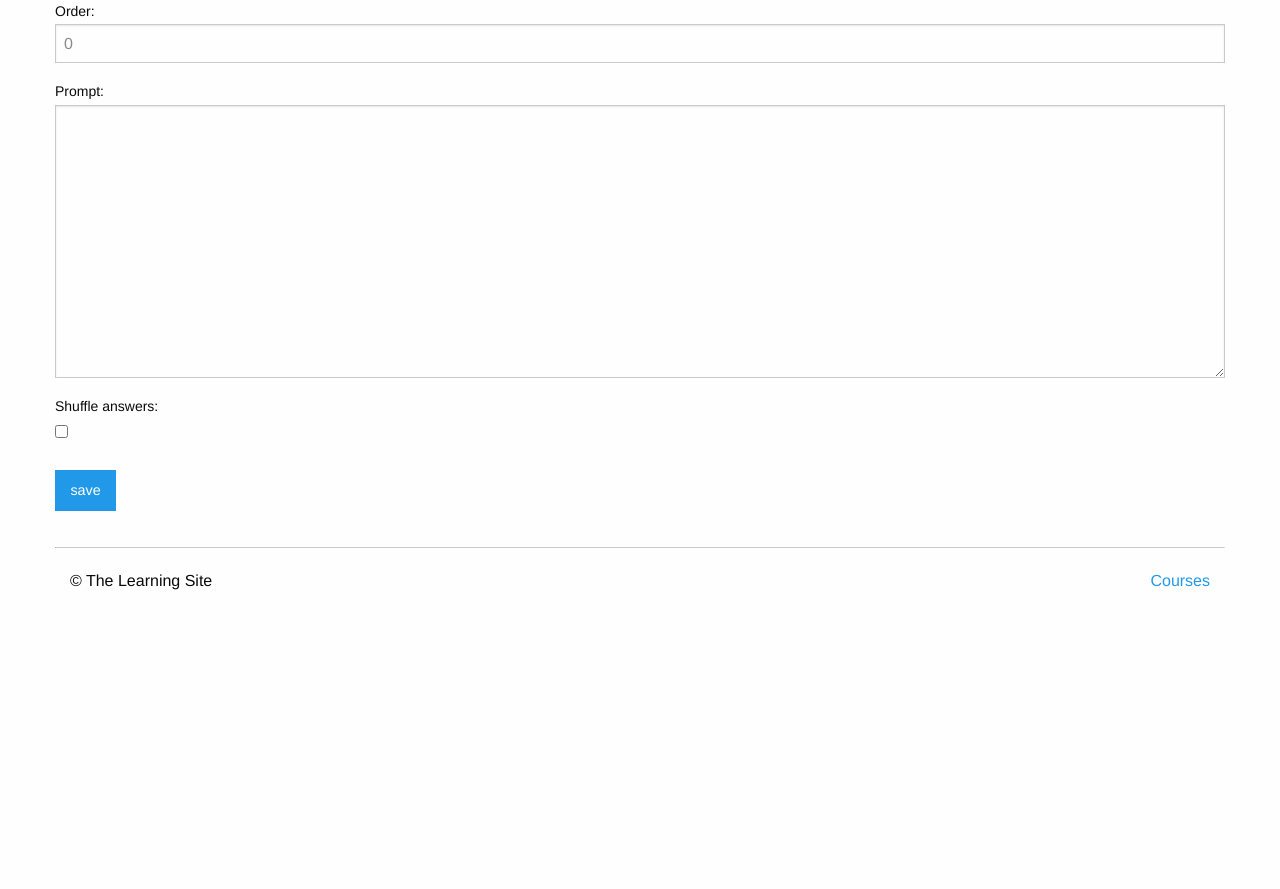
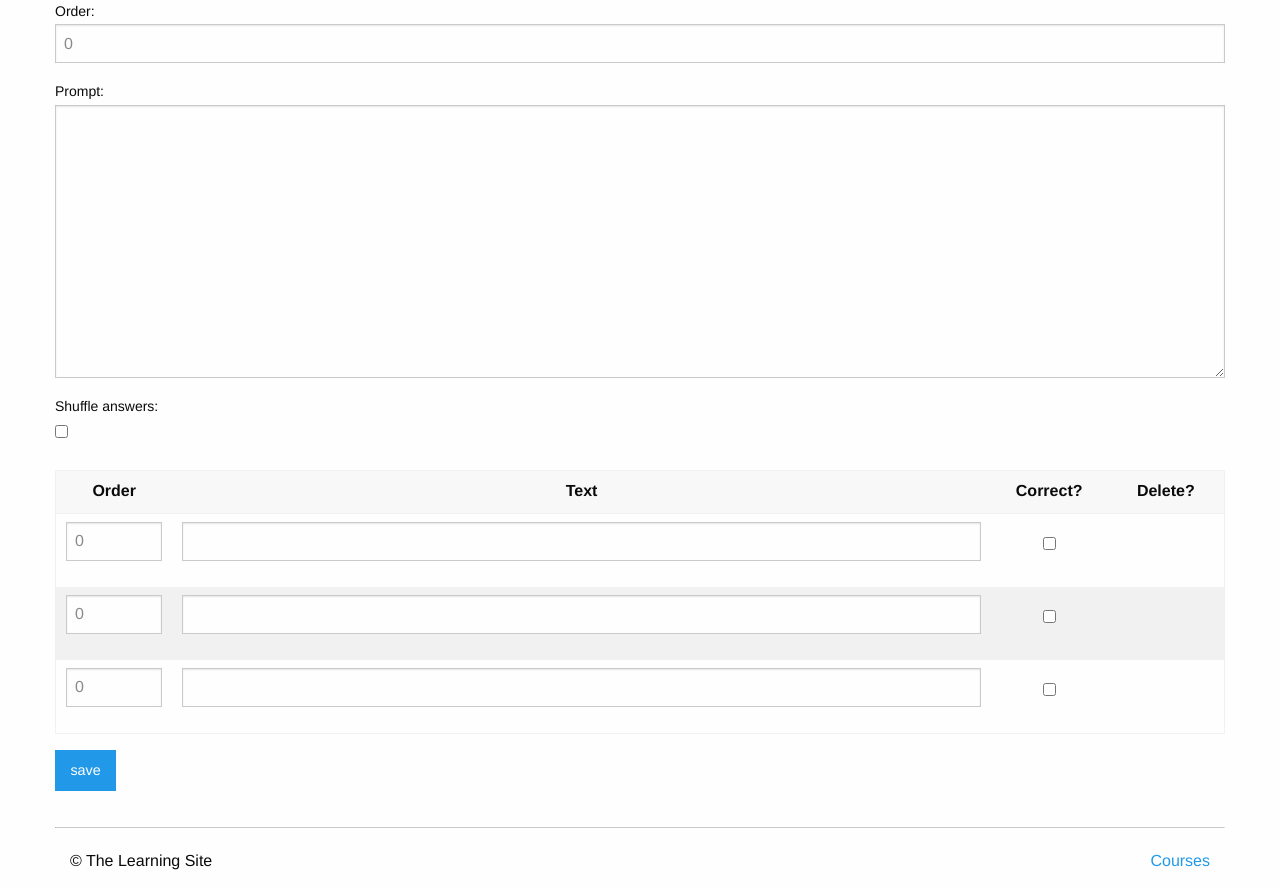
Before and after one commit to Jaxx0/learning-site, a Django app: a page that uses courses/templates/courses/question_form.html in a window 1280 px wide. Shown: the part 180-1069 px from the top of the page. Before the commit the page ends 770 px from the top, so only its background shows below. Run offline with Django 3.2, Linux system fonts and the light colour scheme; a user stored in the database is signed in; data comes from the database, SQL or seed files in the repository; both versions use the stored data as it was after the commit.

Commit message:
Added an Answers inline model formset

```diff
--- a/courses/forms.py
+++ b/courses/forms.py
@@ -1,5 +1,5 @@
 from django.forms import ModelForm, forms
-from django.forms import modelformset_factory
+from django.forms import modelformset_factory, inlineformset_factory
 
 from . import models
 
@@ -49,3 +49,13 @@ AnswerFormSet = modelformset_factory(
     form=AnswerForm,
     extra=2
 )
+
+
+AnswerInlineFormSet = inlineformset_factory(
+    models.Question,
+    models.Answer,
+    extra=2,
+    fields=('order', 'text', 'correct'),
+    formset=AnswerFormSet,
+    min_num=1
+)
--- a/courses/templates/courses/question_form.html
+++ b/courses/templates/courses/question_form.html
@@ -15,13 +15,39 @@
     <form method="POST" action="">
         {{ form.as_p }}
         {% csrf_token %}
+
+        {{ formset.management_form }}
+
+        <table role="grid" class="stack hover" style="width: 100%">
+            <thead>
+                <tr>
+                    <th scope="col" class="text-center" style="width: 10%">Order</th>
+                    <th scope="col" class="text-center">Text</th>
+                    <th scope="col" class="text-center" style="width: 10%">Correct?</th>
+                    <th scope="col" class="text-center" style="width: 10%">Delete?</th>
+                </tr>
+            </thead>
+            <tbody class="order">
+                {% for form in formset %}
+                    <tr class="answer-form {% if form.instance.pk %}item{% else %}new{% endif %}">
+                        <td>{{ form.id }}{{ form.order }}</td>
+                        <td>{{ form.text }}</td>
+                        <td class="text-center">{{ form.correct }}</td>
+                        {% if form.instance.pk %}
+                            <td class="text-center">{{ form.DELETE }}</td>
+                        {% else %}
+                            <td class="text-center"></td>
+                        {% endif %}
+                    </tr>
+                {% endfor %}
+            </tbody>
+        </table>
+
+
         <input type="submit" class="button" value="save">
     </form>
 
-    {% if user.is_authenticated and form.instance.pk %}
-        <hr>
-        <a href="{% url 'courses:create_answer' question_pk=form.instance.pk %}" class="button">Answers </a>
-    {% endif %}
+
 
 
 </div>
--- a/courses/views.py
+++ b/courses/views.py
@@ -47,15 +47,21 @@ def create_question(request, quiz_pk, question_type):
     else:
         form_class = forms.MultipleChoiceQuestionForm
     form = form_class()
+    answer_forms = forms.AnswerInlineFormSet(queryset=models.Answer.objects.none())
     if request.method == 'POST':
         form = form_class(request.POST)
-        if form.is_valid():
+        answer_forms = forms.AnswerInlineFormSet(request.POST, queryset=models.Answer.objects.none())
+        if form.is_valid() and answer_forms.is_valid():
             question = form.save(commit=False)
             question.quiz = quiz
             question.save()
+            answers = answer_forms.save(commit=-False)
+            for answer in answers:
+                answer.quiz = quiz
+                answer.save()
             messages.success(request, "Added question")
             return HttpResponseRedirect(quiz.get_absolute_url())
-    return render(request, 'courses/question_form.html', {'form': form, 'quiz': quiz})
+    return render(request, 'courses/question_form.html', {'form': form, 'quiz': quiz, 'formset': answer_forms})
 
 
 @login_required
@@ -69,12 +75,19 @@ def edit_question(request, quiz_pk, question_pk):
         question = question.multiplechoicequestion
 
     form = form_class(instance=question)
+    answer_forms = forms.AnswerInlineFormSet(queryset=form.instance.answer_set.all())
     if request.method == 'POST':
         form = form_class(instance=question, data=request.POST)
-        form.save()
+        answer_forms = forms.AnswerInlineFormSet(request.POST, queryset=form.instance.answer_set.all())
+        if form.is_valid() and answer_forms.is_valid():
+            form.save()
+            answers = answer_forms.save(commit=False)
+            for answer in answers:
+                answer.question = question
+                answer.save()
         messages.success(request, "Updated {}".format(question.prompt))
         return HttpResponseRedirect(question.quiz.get_absolute_url())
-    return render(request, 'courses/question_form.html', {'form': form, 'quiz': question.quiz})
+    return render(request, 'courses/question_form.html', {'form': form, 'quiz': question.quiz, 'formset': answer_forms})
 
 
 @login_required
```
Also changed, not shown: courses/templates/courses/quiz_detail.html (+8 -11 lines), db.sqlite3.
